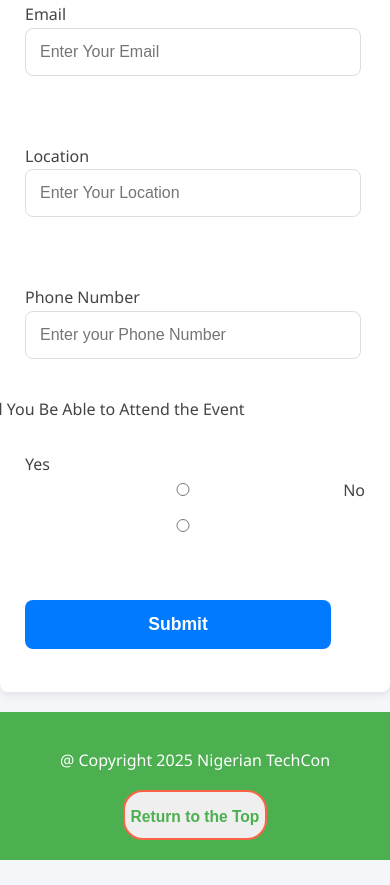
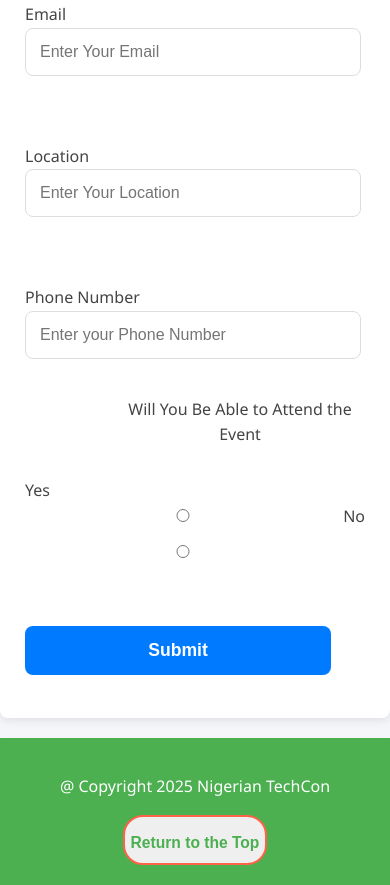
Before and after one commit to adetoro1989/Event_Project, a plain HTML site: page REG/form.html in a window 390 px wide. Shown: the part 1063-1948 px from the top of the page. Before the commit the page ends 1923 px from the top, so only its background shows below. Drawn offline with Linux system fonts and the light colour scheme.

Commit message:
Updated Option for media Query on mobile

```diff
--- a/REG/CSS/form.css
+++ b/REG/CSS/form.css
@@ -152,7 +152,7 @@ form button {
    }
    .option p{
     text-align: left;
-    margin-left: -170px;
+    margin-left: 90px;
     margin-bottom: -190px;
   }
   }
```
